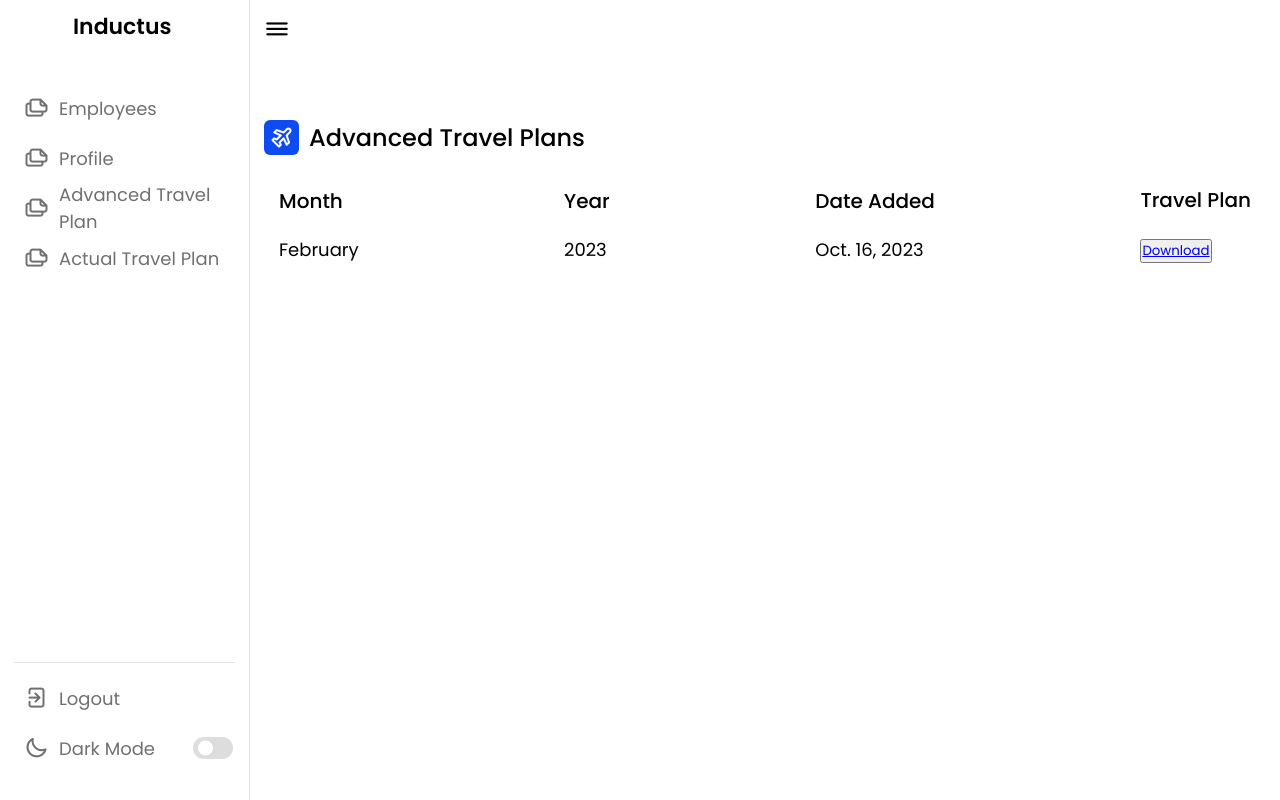
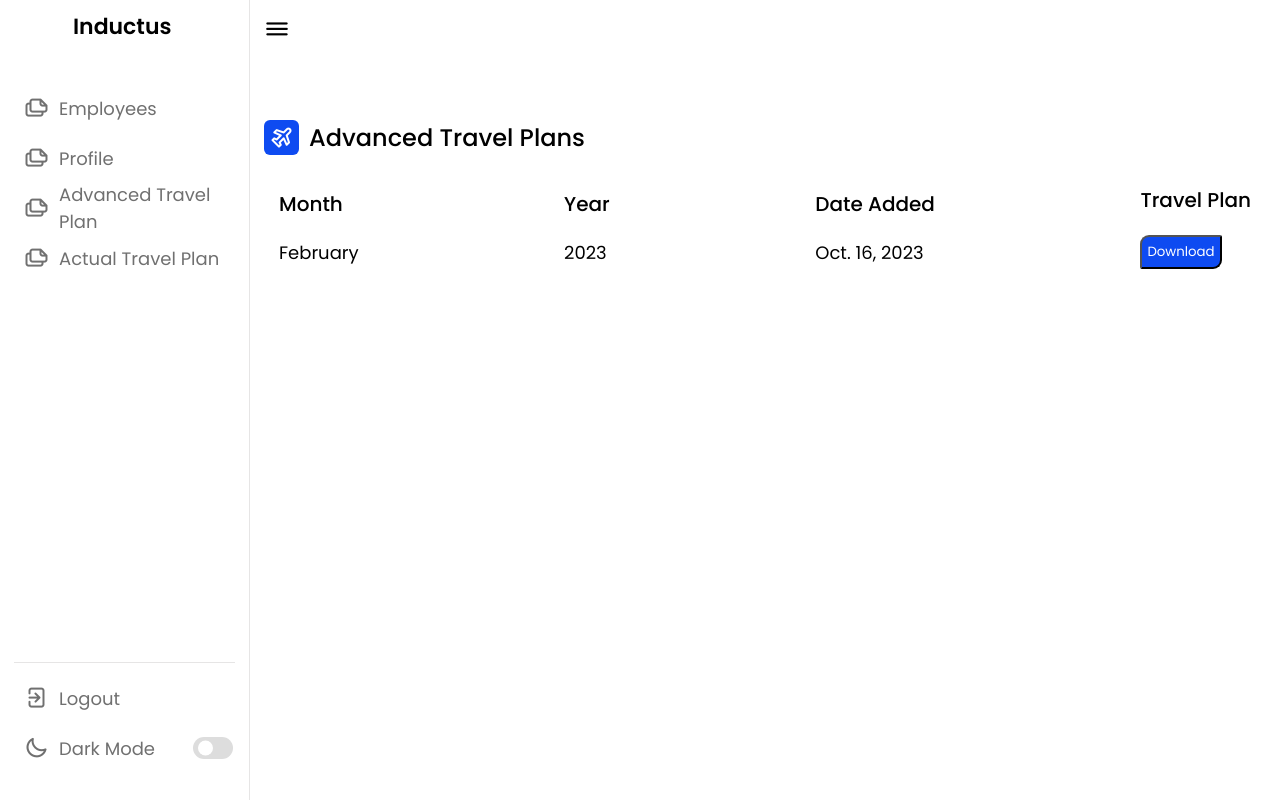
Before and after one commit to ancorp134/Expensetracker, a Django app: page /employee/7e06c45b-a5ca-460d-8b0e-29f9c961be03/atp/ in a window 1280 px wide. Run offline with Django 4.2, Linux system fonts and the light colour scheme; a user stored in the database is signed in; data comes from the database, SQL or seed files in the repository; both versions use the stored data as it was after the commit.

Commit message:
add button css

```diff
--- a/base/templates/advancedtravelplan.html
+++ b/base/templates/advancedtravelplan.html
@@ -111,7 +111,7 @@
                         <div class="data type">
                             <span class="data-title">Travel Plan</span>
                             {% for atp in atp %}
-                            <span class="data-list"><button><a href="{{atp.trip_plan.url}}">Download</a></button></span>
+                        <span class="data-list"><button class="download-btn"><a href="{{atp.trip_plan.url}}" style="text-decoration:none; color: white;" >Download</a></button></span>
                             {% endfor %}
 
 
--- a/static/script.js
+++ b/static/script.js
@@ -30,15 +30,3 @@ sidebarToggle.addEventListener("click", () => {
         localStorage.setItem("status", "open");
     }
 })
-
-
-
-document.addEventListener("DOMContentLoaded", function() {
-    const searchForm = document.getElementById("search-form");
-    const searchQueryInput = searchForm.querySelector("input[name='search_query']");
-
-    // Check if the search query input is empty and 'employ' context is empty, then trigger form submission
-    if (!searchQueryInput.value && isEmployEmpty === 0) {
-        searchForm.submit();
-    }
-});
--- a/static/style.css
+++ b/static/style.css
@@ -493,3 +493,16 @@ nav.close ~ .dashboard .top{
         width: 100%;
     }
 }
+
+
+
+.download-btn{
+   background-color: #0E4BF1;
+   padding: 5px;
+   border-radius: 9px 2px;
+}
+
+
+.download-btn:hover{
+    border-radius: 2px solid navy;
+ }
```
Also changed, not shown: db.sqlite3, 1 other file.
